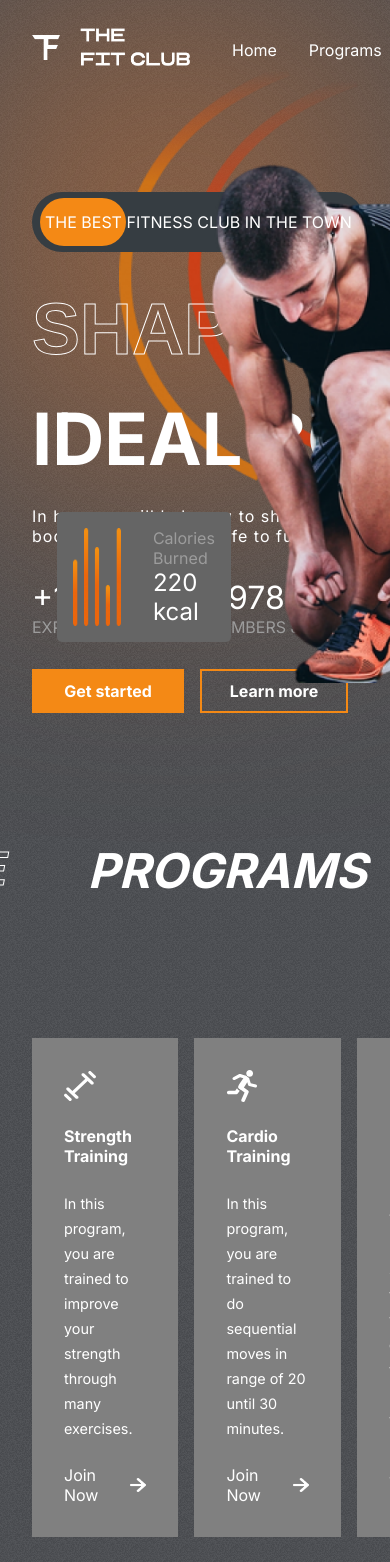
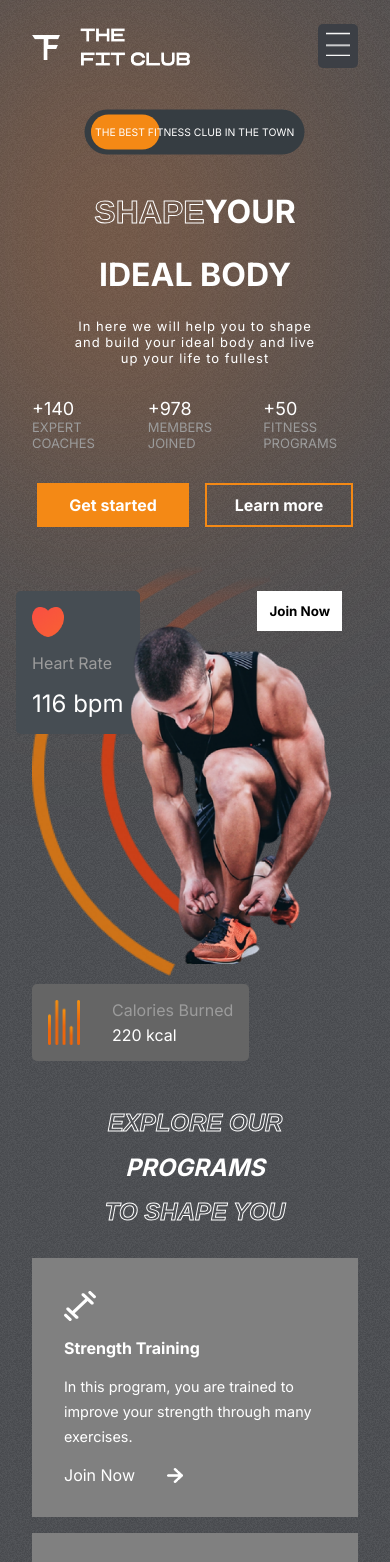
Before and after one commit to muhammadhaseebb/Fitness-club-website-React, a React (Create React App) app: page / in a window 390 px wide. Shown: the top 1562 px of the page. Built offline with nearby package versions, Linux system fonts and the light colour scheme.

Commit message:
responsive and navigation

```diff
--- a/src/Components/Header/Header.css
+++ b/src/Components/Header/Header.css
@@ -19,3 +19,17 @@
   cursor: pointer;
   color: var(--orange);
 }
+
+@media screen and (max-width: 768px) {
+  .header > :nth-child(2) {
+    position: fixed;
+    right: 2rem;
+    z-index: 99;
+  }
+
+  .header-Menu {
+    flex-direction: column;
+    background-color: var(--appColor);
+    padding: 2rem;
+  }
+}
--- a/src/Components/Header/Header.jsx
+++ b/src/Components/Header/Header.jsx
@@ -1,20 +1,86 @@
-import React from 'react'
-import './Header.css'
-import Logo from '../../assets/logo.png'
+import React, { useState } from "react";
+import "./Header.css";
+import Logo from "../../assets/logo.png";
+import bars from "../../assets/bars.png";
+import { Link } from "react-scroll";
 
 const Header = () => {
+  const mobile = window.innerWidth <= 768 ? true : false;
+  const [menuOpened, setMenuopened] = useState(false);
   return (
     <div className="header">
-        <img src={Logo} alt='logo' className='logo'/>
-        <ul className='header-Menu'>
-            <li>Home</li>
-            <li>Programs</li>
-            <li>Why us</li>
-            <li>Plans</li>
-            <li>Testimonials</li>
+      <img src={Logo} alt="logo" className="logo" />
+      {menuOpened === false && mobile === true ? (
+        <div
+          style={{
+            backgroundColor: "var(--appColor)",
+            padding: "0.5rem",
+            borderRadius: "5px",
+          }}
+          onClick={() => setMenuopened(true)}
+        >
+          <img
+            src={bars}
+            alt=""
+            style={{ width: "1.5rem", height: "1.5rem" }}
+          />
+        </div>
+      ) : (
+        <ul className="header-Menu">
+          <li>
+            <Link
+              onClick={() => setMenuopened(false)}
+              to="home"
+              span={true}
+              smooth={true}
+            >
+              Home
+            </Link>
+          </li>
+          <li>
+            <Link
+              onClick={() => setMenuopened(false)}
+              to="programs"
+              span={true}
+              smooth={true}
+            >
+              Programs
+            </Link>
+          </li>
+          <li>
+            <Link
+              onClick={() => setMenuopened(false)}
+              to="reasons"
+              span={true}
+              smooth={true}
+            >
+              Why us
+            </Link>
+          </li>
+          <li>
+            <Link
+              to="plans"
+              span={true}
+              smooth={true}
+              onClick={() => setMenuopened(false)}
+            >
+              Plans
+            </Link>{" "}
+          </li>
+          <li>
+            <Link
+              to="testimonials"
+              span={true}
+              smooth={true}
+              onClick={() => setMenuopened(false)}
+            >
+              Testimonials
+            </Link>
+          </li>
         </ul>
+      )}
     </div>
-  )
-}
+  );
+};
 
-export default Header
+export default Header;
--- a/src/Components/Herosection/Hero.css
+++ b/src/Components/Herosection/Hero.css
@@ -186,3 +186,75 @@
   height: 30rem;
   left: 0;
 }
+
+@media screen and (max-width: 768px) {
+  .hero {
+    flex-direction: column;
+  }
+  .hero-blur {
+    width: 14rem;
+  }
+  .the-best-ad {
+    margin-top: 0;
+    font-size: small;
+    align-self: center;
+    transform: scale(0.8);
+  }
+  .hero-text {
+    font-size: xx-large;
+    align-items: center;
+    justify-content: center;
+  }
+
+  .hero-text > div:nth-child(3) {
+    font-size: small;
+    font-weight: 200;
+    letter-spacing: 1px;
+    text-align: center;
+  }
+
+  .hero-buttons {
+    justify-content: center;
+  }
+
+  .figures > div > span:nth-child(1) {
+    font-size: large;
+  }
+  .figures > div > span:nth-child(2) {
+    font-size: small;
+  }
+  .right {
+    position: relative;
+    background: none;
+  }
+  .heart-rate {
+    left: 1rem;
+    top: 2rem;
+  }
+  .calories {
+    position: relative;
+    top: 5rem;
+    left: 2rem;
+  }
+  .calories > img {
+    width: 2rem;
+  }
+
+  .calories > div > :nth-child(2) {
+    color: white;
+    font-size: 1rem;
+  }
+
+  .hero-image {
+    position: relative;
+    width: 15rem;
+    left: 7rem;
+    top: 4rem;
+    align-self: center;
+  }
+  .hero-image-back {
+    width: 15rem;
+    left: 2rem;
+    top: 0rem;
+  }
+}
--- a/src/Components/Herosection/Hero.jsx
+++ b/src/Components/Herosection/Hero.jsx
@@ -5,15 +5,23 @@ import hero_image from "../../assets/hero_image.png";
 import hero_image_back from "../../assets/hero_image_back.png";
 import Heart from "../../assets/heart.png";
 import Calories from "../../assets/calories.png";
+import { motion } from "framer-motion";
 
 const Hero = () => {
+  const transition = { type: "spring", duration: 3 };
+  const mobile = window.innerWidth <= 768 ? true : false;
+
   return (
-    <div className="hero">
+    <div className="hero" id="home">
       <div className="blur hero-blur"></div>
       <div className="left">
         <Header />
         <div className="the-best-ad">
-          <div></div>
+          <motion.div
+            initial={{ left: mobile ? "140px" : "238px" }}
+            whileInView={{ left: "8px" }}
+            transition={{ ...transition, type: "tween" }}
+          ></motion.div>
           <span>The best fitness club in the town</span>
         </div>
 
@@ -56,22 +64,39 @@ const Hero = () => {
       </div>
       <div className="right">
         <button className="btn">Join Now</button>
-        <div className="heart-rate">
+        <motion.div
+          initial={{ right: "-1rem" }}
+          whileInView={{ right: "4rem" }}
+          transition={transition}
+          className="heart-rate"
+        >
           <img src={Heart} alt="heart pic" />
           <span>Heart Rate</span>
           <span>116 bpm</span>
-        </div>
+        </motion.div>
 
         <img src={hero_image} alt="" className="hero-image" />
-        <img src={hero_image_back} alt="" className="hero-image-back" />
+        <motion.img
+          initial={{ right: "11rem" }}
+          whileInView={{ right: "20rem" }}
+          transition={transition}
+          src={hero_image_back}
+          alt=""
+          className="hero-image-back"
+        />
 
-        <div className="calories">
+        <motion.div
+          initial={{ right: "37rem" }}
+          whileInView={{ right: "28rem" }}
+          transition={transition}
+          className="calories"
+        >
           <img src={Calories} alt="" />
           <div>
             <span>Calories Burned</span>
             <span>220 kcal</span>
           </div>
-        </div>
+        </motion.div>
       </div>
     </div>
   );
--- a/src/Components/Join/Join.css
+++ b/src/Components/Join/Join.css
@@ -53,3 +53,18 @@
   background-color: var(--orange);
   color: white;
 }
+
+@media screen and (max-width: 768px) {
+  .join {
+    flex-direction: column;
+    gap: 1rem;
+  }
+
+  .left-j {
+    font-size: x-large;
+    flex-direction: column;
+  }
+  .right-j {
+    padding: 2rem;
+  }
+}
--- a/src/Components/Plans/plans.css
+++ b/src/Components/Plans/plans.css
@@ -97,3 +97,15 @@
   top: 10rem;
   right: 0rem;
 }
+
+@media screen and (max-width: 768px) {
+  .plans {
+    flex-direction: column;
+  }
+  .plans-header {
+    flex-direction: column;
+  }
+  .plans > :nth-child(2) {
+    transform: none;
+  }
+}
--- a/src/Components/Programs/Programs.css
+++ b/src/Components/Programs/Programs.css
@@ -59,3 +59,17 @@
   background: var(--planCard);
   cursor: pointer;
 }
+
+@media screen and (max-width: 768px) {
+  .programs-header {
+    flex-direction: column;
+    gap: 1rem;
+    font-size: x-large;
+    align-items: center;
+    justify-content: center;
+    margin-top: 2rem;
+  }
+  .program-categories {
+    flex-direction: column;
+  }
+}
--- a/src/Components/Reasons/Reasons.css
+++ b/src/Components/Reasons/Reasons.css
@@ -83,3 +83,29 @@
 .partners > img {
   width: 2.5rem;
 }
+
+@media screen and (max-width: 768px) {
+  .Reasons {
+    flex-direction: column;
+  }
+
+  .left-r {
+    grid-auto-rows: auto;
+    overflow: hidden;
+  }
+  .left-r > :nth-child(1) {
+    width: 7rem;
+    height: 17rem;
+  }
+  .left-r > :nth-child(2) {
+    width: 15rem;
+    height: 10rem;
+  }
+  .left-r > :nth-child(3) {
+    width: 7rem;
+  }
+  .left-r > :nth-child(4) {
+    width: 7rem;
+    height: 6rem;
+  }
+}
--- a/src/Components/Testimonials/Testimonials.css
+++ b/src/Components/Testimonials/Testimonials.css
@@ -76,3 +76,40 @@
   width: 1.5rem;
   cursor: pointer;
 }
+
+@media screen and (max-width: 768px) {
+  .testimonials {
+    flex-direction: column;
+  }
+
+  .left-t > :nth-child(2),
+  .left-t > :nth-child(3) {
+    font-size: xx-large;
+  }
+
+  .right-t {
+    display: flex;
+    flex-direction: column;
+    align-items: center;
+    justify-content: center;
+    gap: 2rem;
+  }
+
+  .right-t > div {
+    position: relative;
+    display: none;
+  }
+
+  .right-t > img {
+    top: 0;
+    right: 0;
+    position: relative;
+    align-self: center;
+  }
+
+  .right-t > :last-child {
+    display: block;
+    bottom: 0;
+    left: 0;
+  }
+}
--- a/src/Components/Testimonials/Testimonials.jsx
+++ b/src/Components/Testimonials/Testimonials.jsx
@@ -2,20 +2,29 @@ import React from "react";
 import "./Testimonials.css";
 import { testimonialsData } from "../../data/testimonialsData";
 import { useState } from "react";
-
+import { motion } from "framer-motion";
 import leftArrow from "../../assets/leftArrow.png";
 import rightArrow from "../../assets/rightArrow.png";
 
 const Testimonials = () => {
   const [selected, setSelected] = useState(0);
   const tLength = testimonialsData.length;
+  const transition = { type: "spring", duration: 3 };
   return (
     <div className="testimonials">
       <div className="left-t">
         <span>Testimonials</span>
         <span>What they</span>
         <span>say about us</span>
-        <span>{testimonialsData[selected].review}</span>
+        <motion.span
+          key={selected}
+          initial={{ opacity: 0, x: -100 }}
+          animate={{ opacity: 1, x: 0 }}
+          exit={{ opacity: 0, x: 100 }}
+          transition={transition}
+        >
+          {testimonialsData[selected].review}
+        </motion.span>
         <span>
           <span style={{ color: "var(--orange)" }}>
             {testimonialsData[selected].name}
@@ -24,9 +33,27 @@ const Testimonials = () => {
         </span>
       </div>
       <div className="right-t">
-        <div className="one"></div>
-        <div className="two"></div>
-        <img src={testimonialsData[selected].image} alt="" />
+        <motion.div
+          initial={{ opacity: 0, x: -100 }}
+          whileInView={{ opacity: 1, x: 0 }}
+          transition={{ ...transition, duration: 2 }}
+          className="one"
+        ></motion.div>
+        <motion.div
+          initial={{ opacity: 0, x: -100 }}
+          whileInView={{ opacity: 1, x: 0 }}
+          transition={{ ...transition, duration: 2 }}
+          className="two"
+        ></motion.div>
+        <motion.img
+          key={selected}
+          initial={{ opacity: 0, x: 100 }}
+          animate={{ opacity: 1, x: 0 }}
+          exit={{ opacity: 0, x: -100 }}
+          transition={transition}
+          src={testimonialsData[selected].image}
+          alt=""
+        />
         <div className="Arrows">
           <img
             onClick={() => {
```
